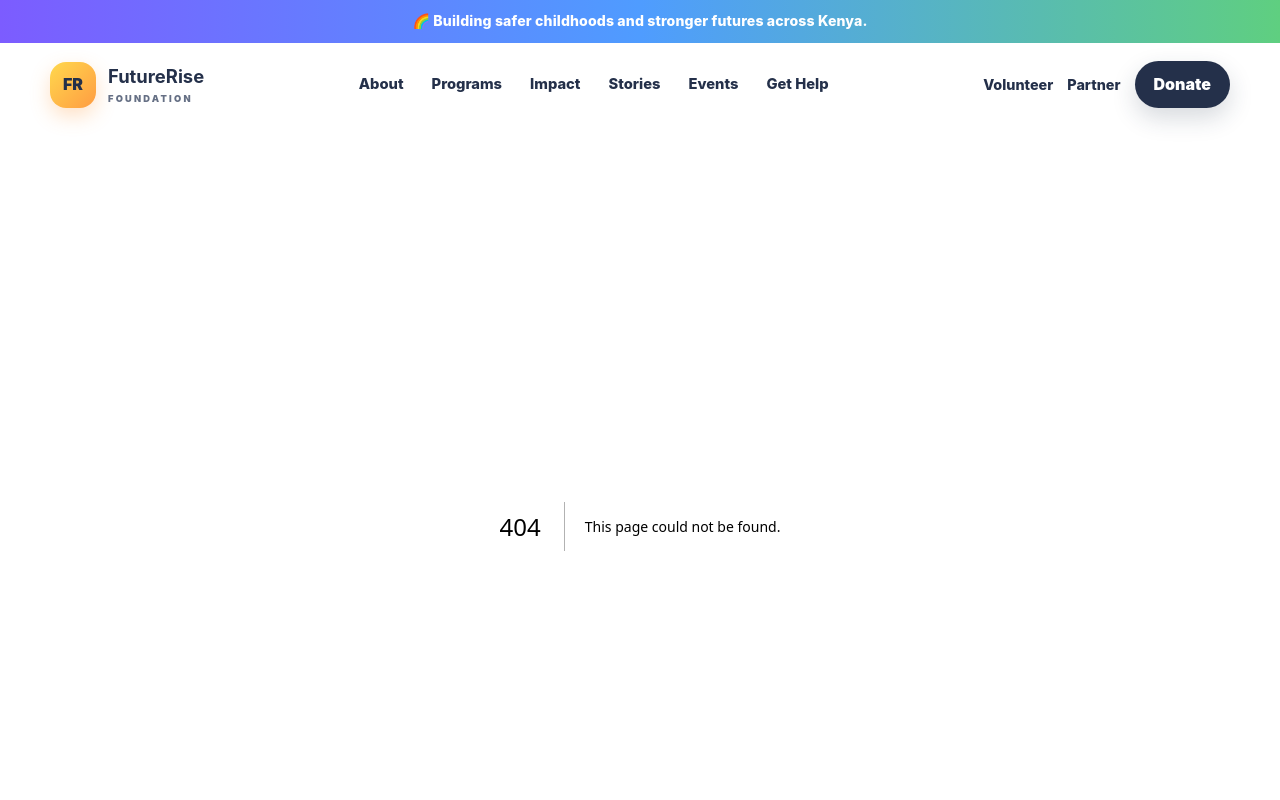
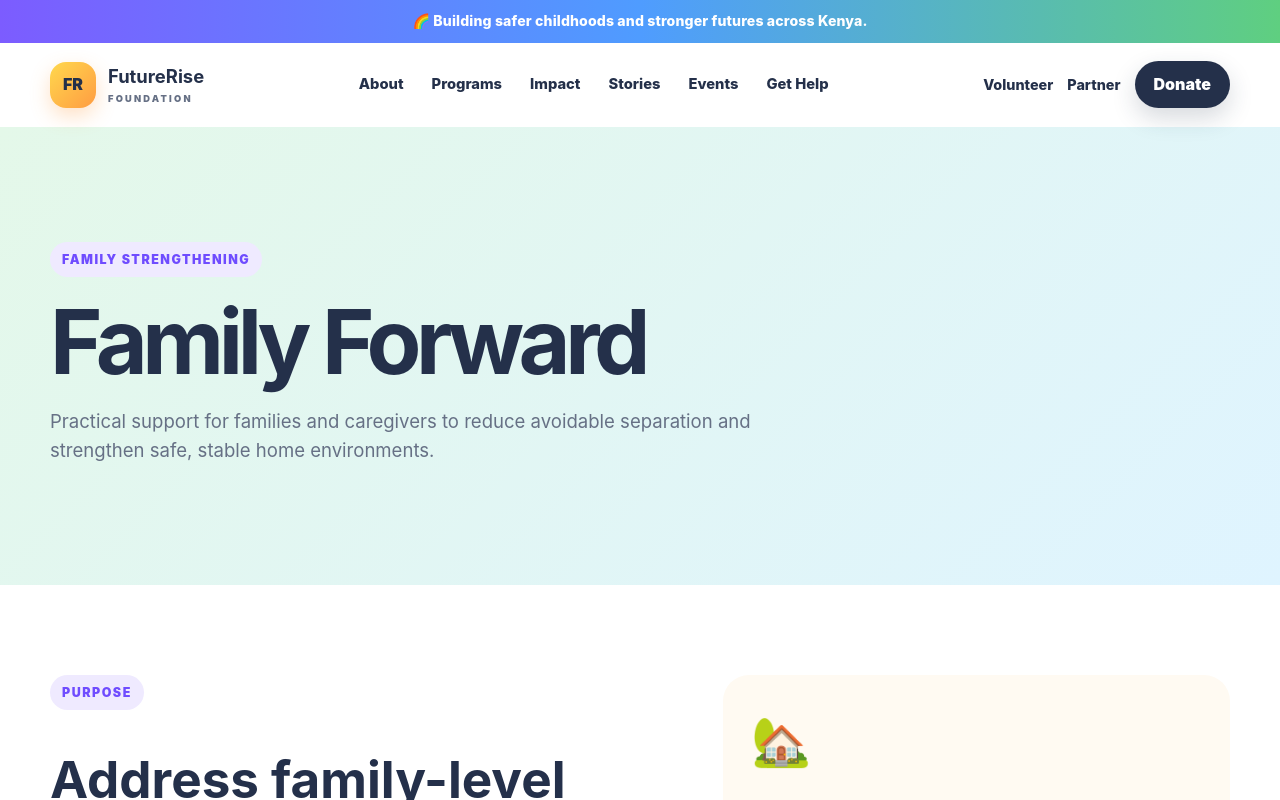
Before and after one commit to Sean-steve/kids4future, a Next.js app: page /programs/family-forward in a window 1280 px wide. Before the commit this address had no page. Shown: the top 800 px of the page. Built offline with nearby package versions, Linux system fonts and the light colour scheme.

Commit message:
feat: add Family Forward program page

```diff
--- /dev/null
+++ b/app/programs/family-forward/page.tsx
@@ -0,0 +1,4 @@
+import { ProgramDetail } from "@/components/ProgramDetail";
+import { getProgram } from "@/lib/programs";
+export const metadata = { title: "Family Forward" };
+export default function Page(){return <ProgramDetail program={getProgram("family-forward")!}/>}
```
